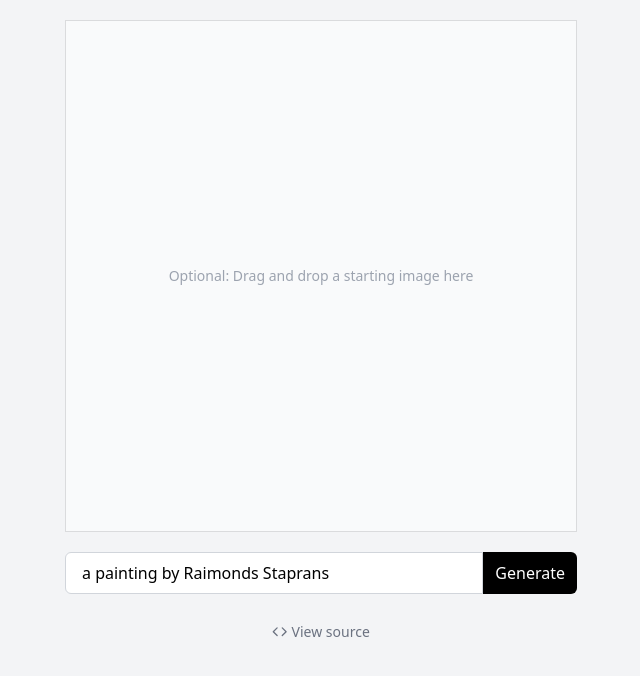
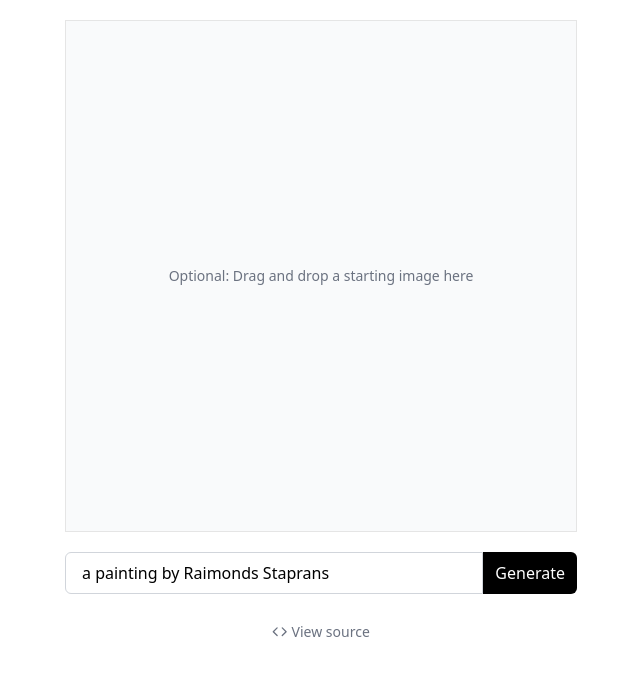
Before and after one commit to icode198/inpainter, a Next.js app: page /paint in a window 1280 px wide. Shown: the top 676 px of the page, without its empty margins (319-959 px from the left). Built offline with nearby package versions, Linux system fonts and the light colour scheme.

Commit message:
white background, new demo video

```diff
--- a/components/dropzone.js
+++ b/components/dropzone.js
@@ -13,7 +13,7 @@
 
   return (
     <div
-      className="absolute z-50 flex w-full h-full text-gray-400 text-sm text-center cursor-pointer select-none w-full h-full"
+      className="absolute z-50 flex w-full h-full text-gray-500 text-sm text-center cursor-pointer select-none w-full h-full"
       {...getRootProps()}
     >
       <div className="m-auto">
--- a/package.json
+++ b/package.json
@@ -6,7 +6,8 @@
     "dev": "next dev",
     "build": "next build",
     "start": "next start",
-    "lint": "next lint"
+    "lint": "next lint",
+    "speed-up-video": "ffmpeg -i cherries-oranges-bananas.mov -filter:v 'setpts=PTS/3' cherries-oranges-bananas.mp4"
   },
   "dependencies": {
     "buffer-to-data-url": "^1.0.0",
--- a/pages/index.js
+++ b/pages/index.js
@@ -21,7 +21,7 @@
       </p>
 
       <video autoPlay loop muted style={{ width: "500px", height: "500px" }}>
-        <source src="/cherries-to-oranges.mp4" />
+        <source src="/cherries-oranges-bananas.mp4" />
       </video>
 
       {/* <ol className="list-decimal pl-5">
--- a/styles/globals.css
+++ b/styles/globals.css
@@ -1,10 +1,6 @@
 @tailwind base;
 @tailwind components;
 @tailwind utilities;
-
-html {
-  @apply bg-gray-100;
-}
 
 input {
   @apply border;
```
Also changed, not shown: 2 other files (tests, documents, lock files or other folders).
